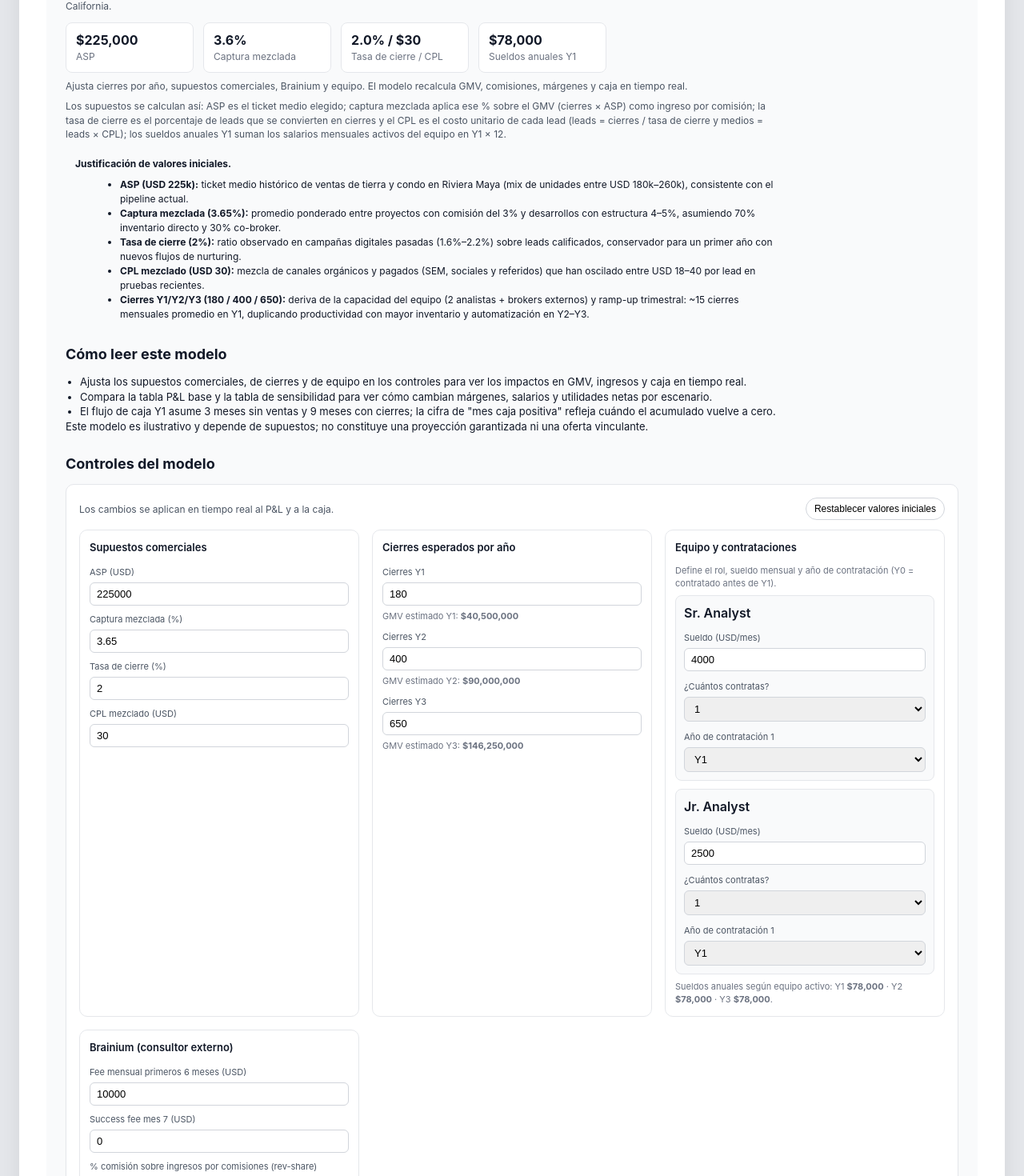
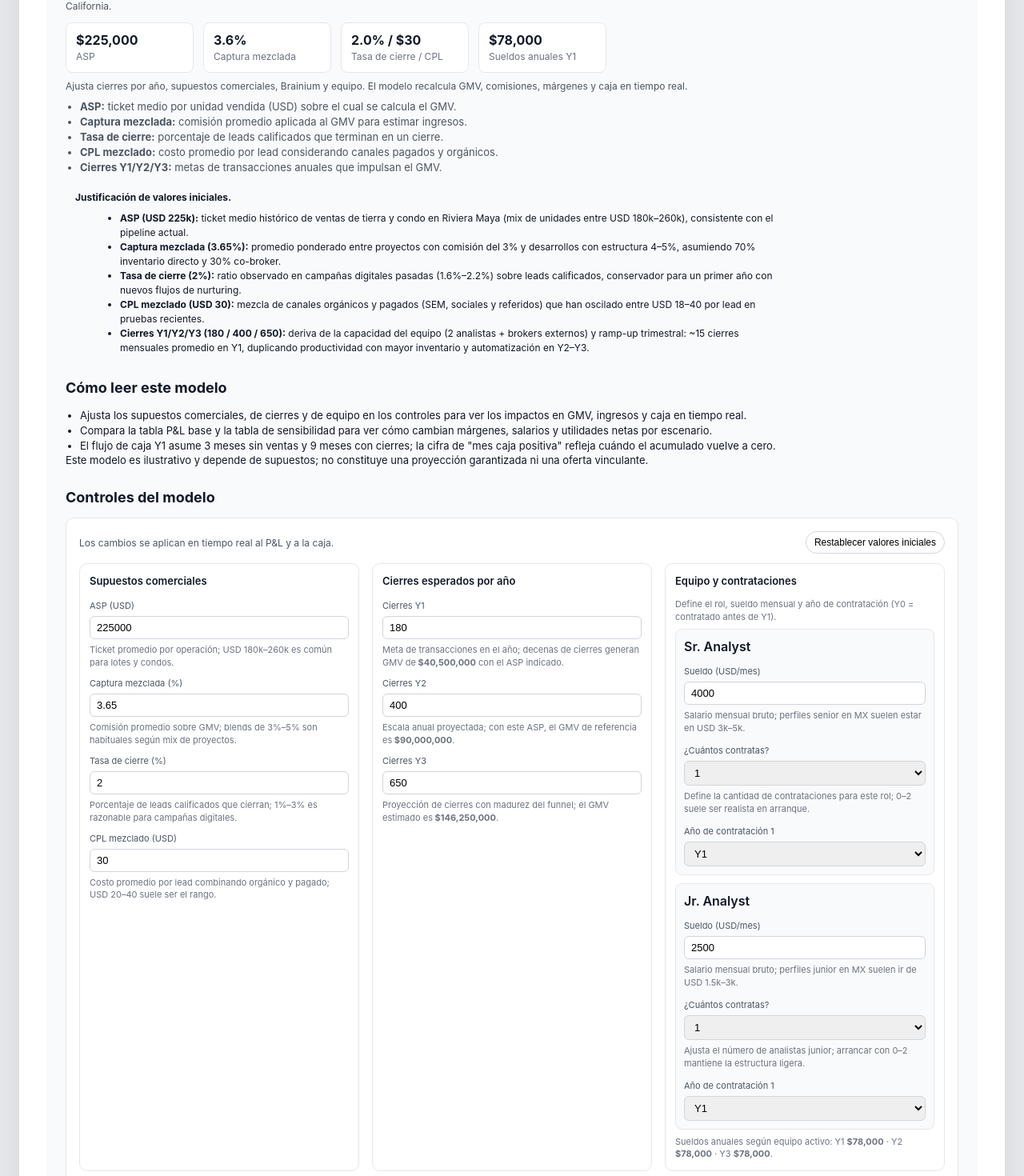
Before and after one commit to Tao2025-code/tao-ai-sales-agent, a React (Vite) app in the folder tao-ai-sales-agents/: page / in a window 1280 px wide. Shown: the part 257-1727 px from the top of the page at 80% size. Built offline with nearby package versions, Linux system fonts and the light colour scheme.

Commit message:
Improve investor dashboard assumptions guidance

```diff
--- a/tao-ai-sales-agents/src/TaoDashboard.tsx
+++ b/tao-ai-sales-agents/src/TaoDashboard.tsx
@@ -650,11 +650,23 @@ const InvestorModelView: React.FC = () => {
           comisiones, márgenes y caja en tiempo real.
         </div>
         <div style={{ ...styles.headNote, color: "#4b5563" }}>
-          Los supuestos se calculan así: ASP es el ticket medio elegido; captura mezclada aplica ese %
-          sobre el GMV (cierres × ASP) como ingreso por comisión; la tasa de cierre es el porcentaje de
-          leads que se convierten en cierres y el CPL es el costo unitario de cada lead (leads =
-          cierres / tasa de cierre y medios = leads × CPL); los sueldos anuales Y1 suman los salarios
-          mensuales activos del equipo en Y1 × 12.
+          <ul className={styles.ul as unknown as string} style={styles.ul}>
+            <li>
+              <strong>ASP:</strong> ticket medio por unidad vendida (USD) sobre el cual se calcula el GMV.
+            </li>
+            <li>
+              <strong>Captura mezclada:</strong> comisión promedio aplicada al GMV para estimar ingresos.
+            </li>
+            <li>
+              <strong>Tasa de cierre:</strong> porcentaje de leads calificados que terminan en un cierre.
+            </li>
+            <li>
+              <strong>CPL mezclado:</strong> costo promedio por lead considerando canales pagados y orgánicos.
+            </li>
+            <li>
+              <strong>Cierres Y1/Y2/Y3:</strong> metas de transacciones anuales que impulsan el GMV.
+            </li>
+          </ul>
         </div>
         <div style={{ ...styles.headNote, color: "#111827", background: "#f9fafb", padding: 12 }}>
           <strong>Justificación de valores iniciales.</strong>
@@ -732,6 +744,9 @@ const InvestorModelView: React.FC = () => {
                   onChange={(e) => setAsp(Number(e.target.value) || 0)}
                   style={styles.controlInput}
                 />
+                <div style={styles.controlHelp}>
+                  Ticket promedio por operación; USD 180k–260k es común para lotes y condos.
+                </div>
               </div>
 
               <div style={styles.controlField}>
@@ -745,6 +760,9 @@ const InvestorModelView: React.FC = () => {
                   onChange={(e) => setCapturePct(Number(e.target.value) || 0)}
                   style={styles.controlInput}
                 />
+                <div style={styles.controlHelp}>
+                  Comisión promedio sobre GMV; blends de 3%–5% son habituales según mix de proyectos.
+                </div>
               </div>
 
               <div style={styles.controlField}>
@@ -758,6 +776,9 @@ const InvestorModelView: React.FC = () => {
                   onChange={(e) => setClosePct(Number(e.target.value) || 0)}
                   style={styles.controlInput}
                 />
+                <div style={styles.controlHelp}>
+                  Porcentaje de leads calificados que cierran; 1%–3% es razonable para campañas digitales.
+                </div>
               </div>
 
               <div style={styles.controlField}>
@@ -770,6 +791,9 @@ const InvestorModelView: React.FC = () => {
                   onChange={(e) => setCpl(Number(e.target.value) || 0)}
                   style={styles.controlInput}
                 />
+                <div style={styles.controlHelp}>
+                  Costo promedio por lead combinando orgánico y pagado; USD 20–40 suele ser el rango.
+                </div>
               </div>
             </div>
 
@@ -788,7 +812,8 @@ const InvestorModelView: React.FC = () => {
                   style={styles.controlInput}
                 />
                 <div style={styles.controlHelp}>
-                  GMV estimado Y1: <strong>{usd0(closingsY1 * asp)}</strong>
+                  Meta de transacciones en el año; decenas de cierres generan GMV de
+                  <strong> {usd0(closingsY1 * asp)}</strong> con el ASP indicado.
                 </div>
               </div>
 
@@ -803,7 +828,8 @@ const InvestorModelView: React.FC = () => {
                   style={styles.controlInput}
                 />
                 <div style={styles.controlHelp}>
-                  GMV estimado Y2: <strong>{usd0(closingsY2 * asp)}</strong>
+                  Escala anual proyectada; con este ASP, el GMV de referencia es
+                  <strong> {usd0(closingsY2 * asp)}</strong>.
                 </div>
               </div>
 
@@ -818,7 +844,8 @@ const InvestorModelView: React.FC = () => {
                   style={styles.controlInput}
                 />
                 <div style={styles.controlHelp}>
-                  GMV estimado Y3: <strong>{usd0(closingsY3 * asp)}</strong>
+                  Proyección de cierres con madurez del funnel; el GMV estimado es
+                  <strong> {usd0(closingsY3 * asp)}</strong>.
                 </div>
               </div>
             </div>
@@ -848,6 +875,9 @@ const InvestorModelView: React.FC = () => {
                         onChange={(e) => setSrAnalystSalary(Number(e.target.value) || 0)}
                         style={styles.controlInput}
                       />
+                      <div style={styles.controlHelp}>
+                        Salario mensual bruto; perfiles senior en MX suelen estar en USD 3k–5k.
+                      </div>
                     </div>
 
                     <div style={styles.controlField}>
@@ -867,6 +897,9 @@ const InvestorModelView: React.FC = () => {
                           </option>
                         ))}
                       </select>
+                      <div style={styles.controlHelp}>
+                        Define la cantidad de contrataciones para este rol; 0–2 suele ser realista en arranque.
+                      </div>
                     </div>
 
                     {srAnalystHires.map((year, idx) => (
@@ -910,6 +943,9 @@ const InvestorModelView: React.FC = () => {
                         onChange={(e) => setJrAnalystSalary(Number(e.target.value) || 0)}
                         style={styles.controlInput}
                       />
+                      <div style={styles.controlHelp}>
+                        Salario mensual bruto; perfiles junior en MX suelen ir de USD 1.5k–3k.
+                      </div>
                     </div>
 
                     <div style={styles.controlField}>
@@ -929,6 +965,9 @@ const InvestorModelView: React.FC = () => {
                           </option>
                         ))}
                       </select>
+                      <div style={styles.controlHelp}>
+                        Ajusta el número de analistas junior; arrancar con 0–2 mantiene la estructura ligera.
+                      </div>
                     </div>
 
                     {jrAnalystHires.map((year, idx) => (
@@ -979,6 +1018,9 @@ const InvestorModelView: React.FC = () => {
                   onChange={(e) => setBrainiumMonthlyFee(Number(e.target.value) || 0)}
                   style={styles.controlInput}
                 />
+                <div style={styles.controlHelp}>
+                  Retainer mensual inicial; suele estar entre USD 5k–10k según alcance.
+                </div>
               </div>
 
               <div style={styles.controlField}>
@@ -991,6 +1033,9 @@ const InvestorModelView: React.FC = () => {
                   onChange={(e) => setBrainiumSuccessFee(Number(e.target.value) || 0)}
                   style={styles.controlInput}
                 />
+                <div style={styles.controlHelp}>
+                  Bono único por implementación exitosa; entre USD 5k–15k es típico.
+                </div>
               </div>
 
               <div style={styles.controlField}>
@@ -1008,6 +1053,9 @@ const InvestorModelView: React.FC = () => {
                   }
                   style={styles.controlInput}
                 />
+                <div style={styles.controlHelp}>
+                  Porcentaje variable sobre ingresos de comisión; rangos de 5%–15% son comunes.
+                </div>
               </div>
 
               <div style={styles.controlHelp}>
```
